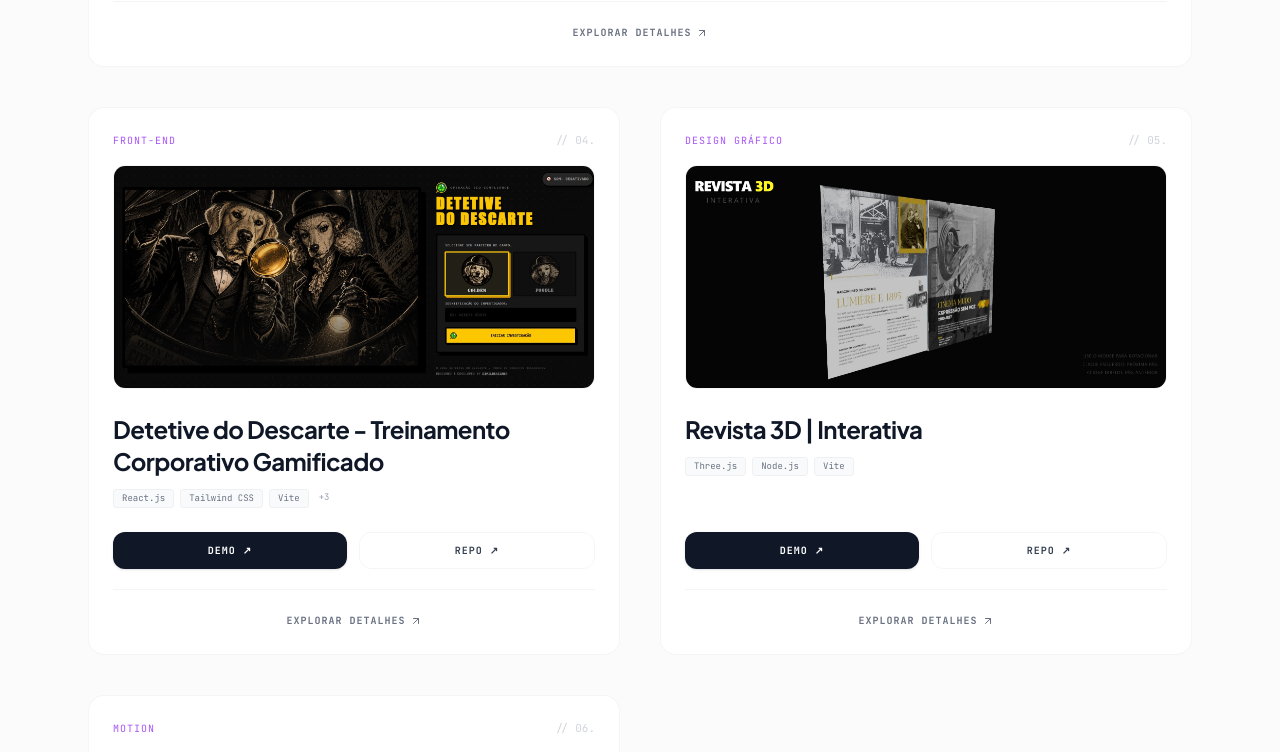
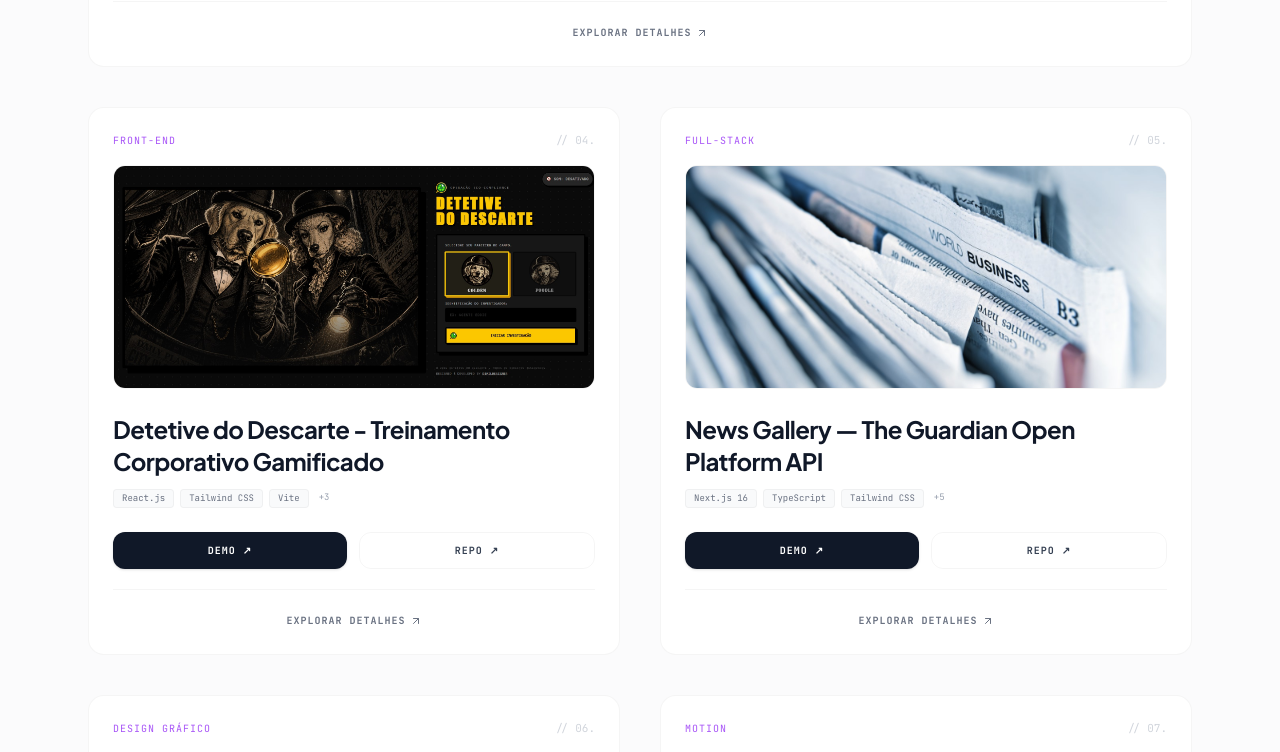
Before and after one commit to dimildesigner/portfolio, a Next.js app: page / in a window 1280 px wide. Shown: the part 3540-4292 px from the top of the page. Built offline with nearby package versions, Linux system fonts and the light colour scheme.

Commit message:
Novo projeto incluído - Galeria de notícias

```diff
--- a/src/data/projects.js
+++ b/src/data/projects.js
@@ -81,6 +81,25 @@ export const projects = [
 
   {
     id: 5,
+    title: "News Gallery — The Guardian Open Platform API",
+    type: "Full-stack",
+    thumb: "/dimildesigner_news-gallery_thumb.jpg",
+    demo: "news-gallery-kappa.vercel.app",
+    repo: "https://github.com/dimildesigner/news-gallery",
+    problema: "Consumir notícias online virou uma experiência genérica, acelerada e visualmente cansativa. Faltava um produto que respeitasse o conteúdo jornalístico e oferecesse ao leitor uma experiência que valorizasse seu tempo e atenção.",
+    solucao: "Uma galeria editorial de notícias ao vivo, onde o scroll é o elemento narrativo principal. O conteúdo é servido em tempo real pela Guardian API, com fallback inteligente, categorias traduzidas automaticamente por locale e modal editorial para leitura imersiva — tudo em EN, PT-BR e ES.",
+    destaques: [
+      "Hero cinematográfico com parallax e grain overlay.",
+      "Integração real com Guardian Open Platform API.",
+      "Internacionalização completa em 3 idiomas.",
+      "Scroll suave via Lenis + transições GPU-accelerated.",
+      "Deploy em produção na Vercel com CI/CD via GitHub."
+    ],
+    stack: ["Next.js 16", "TypeScript", "Tailwind CSS", "Framer Motion", "Lenis", "next-intl", "Guardian Open Platform API", "Vercel"]
+  },
+
+  {
+    id: 6,
     title: "Revista 3D | Interativa",
     type: "Design Gráfico",
     thumb: "/dimildesigner-revista3d-interativa_desiger-grafico_thumb.jpg",
@@ -99,7 +118,7 @@ export const projects = [
   },
 
   {
-    id: 6,
+    id: 7,
     title: "Coletânea de Motion e Animações",
     type: "Motion",
     thumb: "/dimildesigner-motion_thumb.jpg",
```
Also changed, not shown: public/dimildesigner_news-gallery_thumb.jpg (added).
